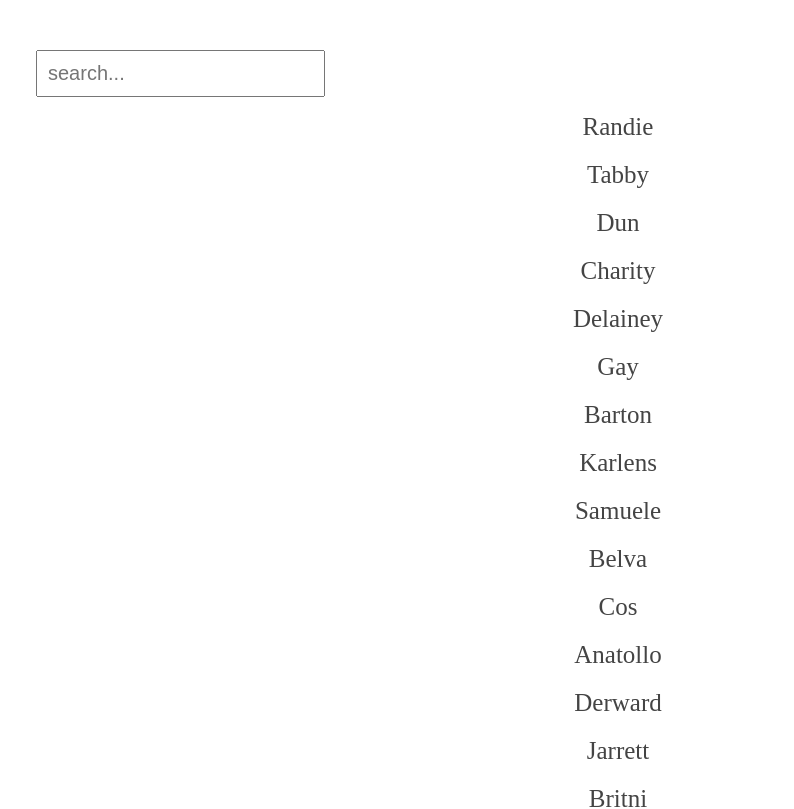
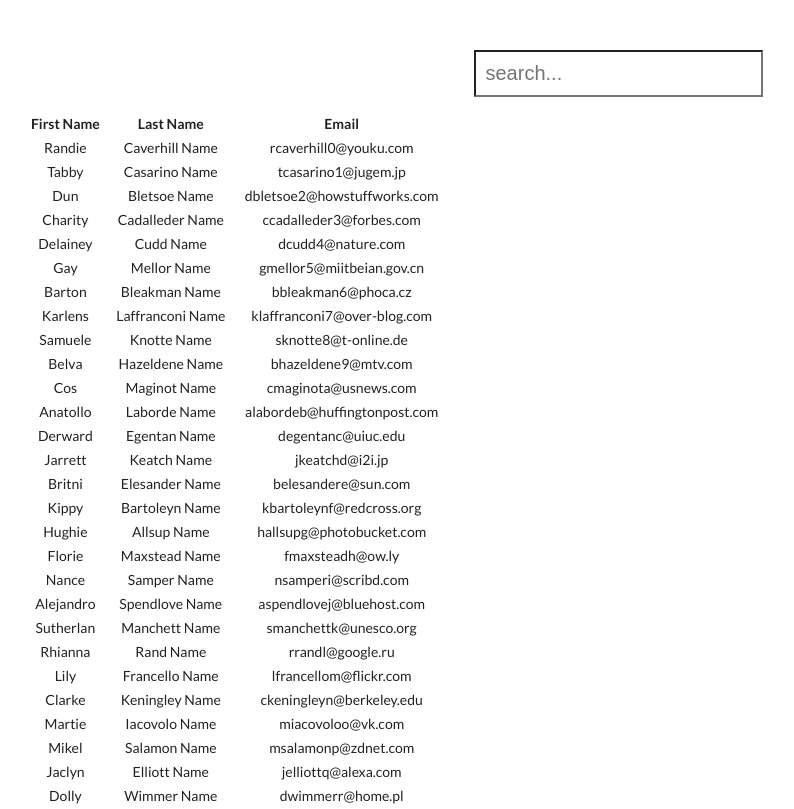
Before and after one commit to MDMartinez2120/reactsandb, a React (Create React App) app: page / in a window 1280 px wide. Shown: the top 809 px of the page, without its empty margins (22-816 px from the left). Built offline with nearby package versions, Linux system fonts and the light colour scheme.

Commit message:
made a searchable user table component.

```diff
--- a/package.json
+++ b/package.json
@@ -11,6 +11,8 @@
     "react-dom": "^18.2.0",
     "react-scripts": "5.0.1",
     "react-select": "^5.7.0",
+    "semantic-ui-css": "^2.5.0",
+    "semantic-ui-react": "^2.1.4",
     "web-vitals": "^2.1.4"
   },
   "scripts": {
--- a/src/App.js
+++ b/src/App.js
@@ -1,6 +1,8 @@
 import DropDown from "./Components/Dropdown/DropDown";
 import Header from "./Components/Header/Header";
 import Card from "./Components/UI/Card/Card";
+import DataTable from "./Components/DataTable/DataTable";
+import {Users} from "./Components/Users";
 
 
 function App() {
--- /dev/null
+++ b/src/Components/DataTable/DataTable.js
@@ -0,0 +1,25 @@
+import React from "react";
+
+const DataTable = ({Data}) => {
+
+    return (
+        <table>
+            <tbody>
+                <tr>
+                    <th>First Name</th>
+                    <th>Last Name</th>
+                    <th>Email</th>
+                </tr>
+                {Data.map((item) => (
+                    <tr key={item.id}>
+                        <td>{item.first_name}</td>
+                        <td>{item.last_name} Name</td>
+                        <td>{item.email}</td>
+                    </tr>
+                ))}
+            </tbody>
+        </table>
+    )
+
+}
+export default DataTable;
--- a/src/Components/Dropdown/DropDown.css
+++ b/src/Components/Dropdown/DropDown.css
@@ -1,5 +1,6 @@
 .search-bar {
     margin: 50px;
+    text-align: center;
 }
 
 .search {
--- a/src/Components/Dropdown/DropDown.js
+++ b/src/Components/Dropdown/DropDown.js
@@ -1,27 +1,26 @@
 import React, { useState } from "react";
 import "../Dropdown/DropDown.css";
-import Select from 'react-select';
-import {users} from '../users';
+import {Users} from '../Users';
+import DataTable from "../DataTable/DataTable";
 
 const DropDown = () => {
-    // const options = [
-    //     { value: 'chocolate', label: 'Chocolate' },
-    //     { value: 'strawberry', label: 'Strawberry' },
-    //     { value: 'vanilla', label: 'Vanilla' },
-    //     { value: 'rocky road', label: 'Rocky Road' },
-    //     { value: 'espresso', label: 'Espresso' },
-    //     { value: 'pistachio', label: 'Pistachio' },
-    // ];
+
     const [search, setSearch] = useState('');
 
+    const searchUsers = (data) => {
+        return data.filter((item) => item.first_name.toLowerCase().includes(search) || item.last_name.toLowerCase().includes(search)
+        || item.email.toLowerCase().includes(search))
+    }
+
     return (
-        <div className="search-bar">
+        <div className='search-bar'>
             <input type='text' placeholder='search...' className='search' onChange={e => setSearch(e.target.value)}/>
             <ul className='list'>
-                {users.filter(user => user.first_name.toLowerCase().includes(search)).map((user) => (
-                    <li key={user.id} className='list-item'>{user.first_name}</li>
-                ))}
+                {/*{Users.filter(user => user.first_name.toLowerCase().includes(search)).map((user) => (*/}
+                {/*<li key={user.id} className='list-item'>{user.first_name}</li>*/}
+                {/*))}*/}
             </ul>
+            <DataTable Data={searchUsers(Users)} />
         </div>
   );
 }
@@ -73,3 +72,15 @@ export default DropDown;
 // {/*    onChange={setSelectedOption}*/}
 // {/*    options={options}*/}
 // {/*/>*/}
+
+
+
+// const options = [
+//     { value: 'chocolate', label: 'Chocolate' },
+//     { value: 'strawberry', label: 'Strawberry' },
+//     { value: 'vanilla', label: 'Vanilla' },
+//     { value: 'rocky road', label: 'Rocky Road' },
+//     { value: 'espresso', label: 'Espresso' },
+//     { value: 'pistachio', label: 'Pistachio' },
+// ];
+// const [search, setSearch] = useState('');
--- a/src/Components/users.js
+++ b/src/Components/Users.js
@@ -1,4 +1,4 @@
-export const users = [{
+export const Users = [{
     "id": 1,
     "first_name": "Randie",
     "last_name": "Caverhill",
--- a/src/index.js
+++ b/src/index.js
@@ -1,5 +1,6 @@
 import React from 'react';
 import ReactDOM from 'react-dom/client';
+import 'semantic-ui-css/semantic.min.css'
 import App from './App';
 
 const root = ReactDOM.createRoot(document.getElementById('root'));
```
Also changed, not shown: 1 other file (tests, documents, lock files or other folders).
